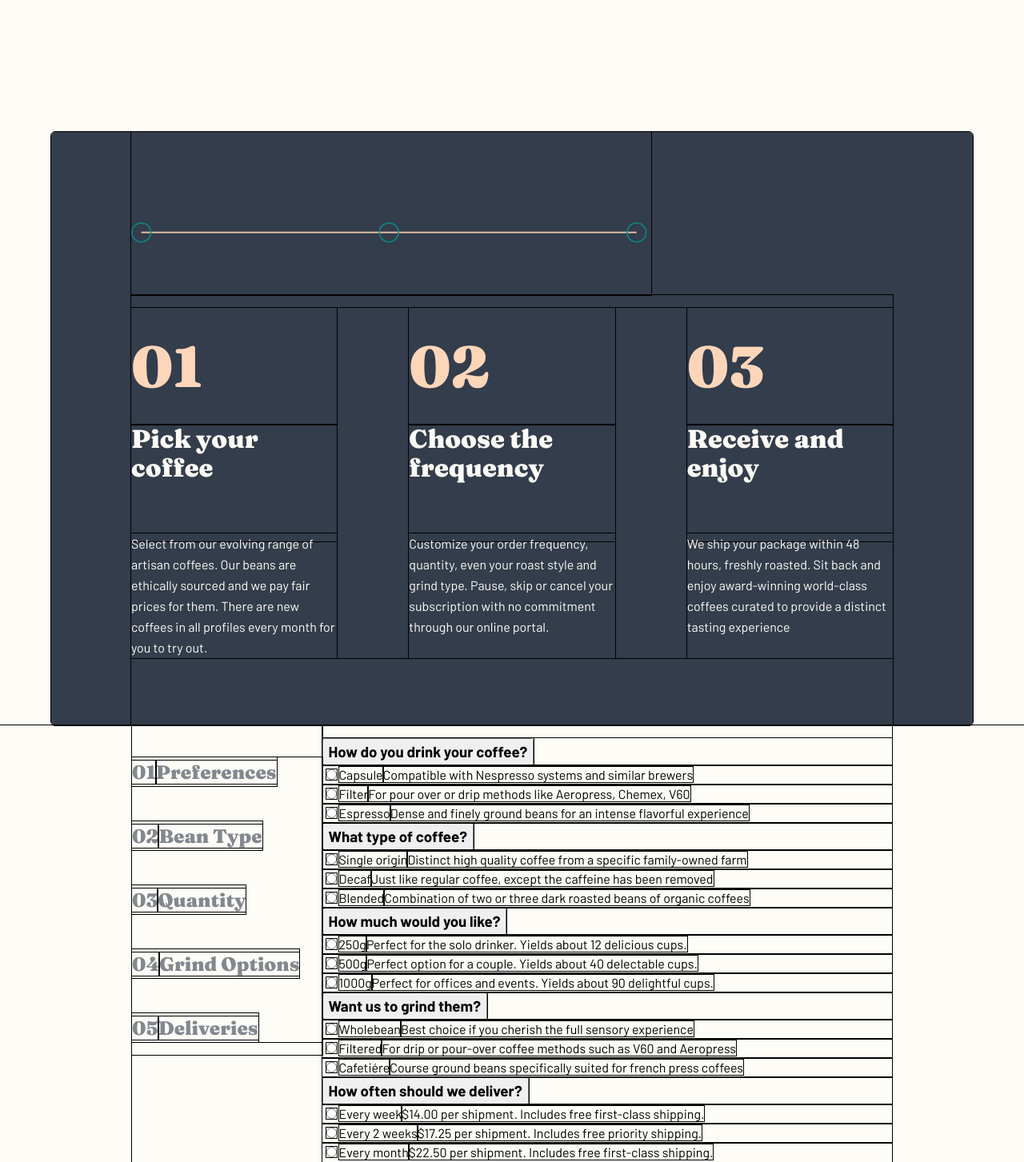
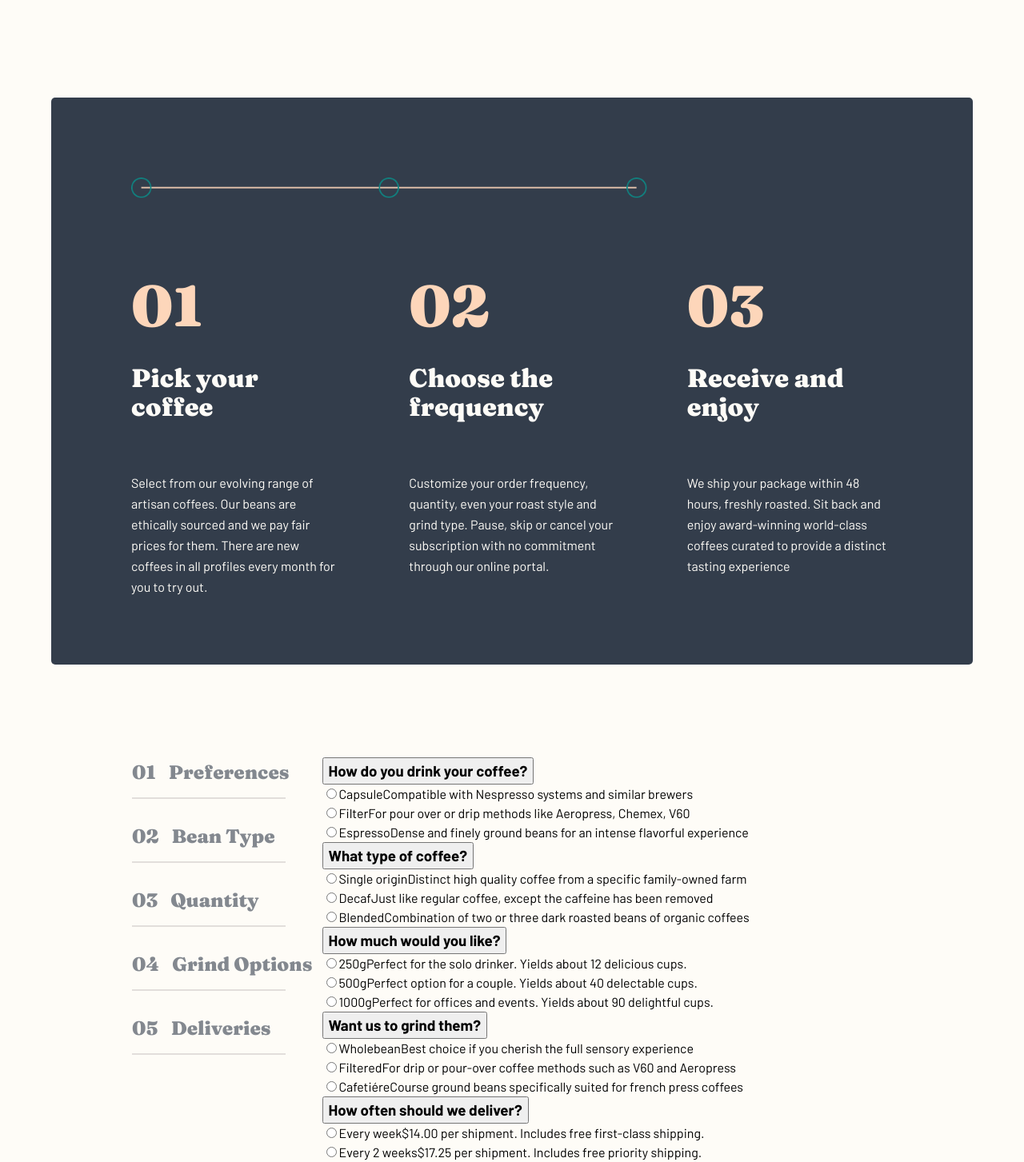
Before and after one commit to tlanettepollard/FEM-CoffeeRoasters-Subscription-Site-TLP, a React (Vite) app: page /subscribe in a window 1280 px wide. Shown: the part 517-1970 px from the top of the page at 80% size. Built offline with nearby package versions, Linux system fonts and the light colour scheme.

Commit message:
Updates: Aside styling
Signed-off-by: T. Lanette <TLPollard4516@gmail.com>

```diff
--- a/src/styles/base/_reset.scss
+++ b/src/styles/base/_reset.scss
@@ -3,7 +3,7 @@
 *::before,
 *::after {
     box-sizing: border-box;
-    outline: 1px solid black;
+    //outline: 1px solid black;
 }
 
 /* Remove default margin */
--- a/src/styles/components/_howWorks.scss
+++ b/src/styles/components/_howWorks.scss
@@ -12,6 +12,7 @@
         margin-top: 12.5rem;
         padding: 0 6.25rem;
         border-radius: .3125rem;
+
         @include bp-lg-tablet {
             width: 100%;
             padding: 6.25rem 2.25rem;
@@ -35,7 +36,7 @@
         .divider {
             width: 53.125rem;
             height: auto;
-            padding-bottom: 5rem;
+            padding-bottom: 3rem;
 
             @include bp-laptop {
                 width: 40.625rem;
@@ -165,19 +166,22 @@
 .main__subscribe {
     .work {
         background-color: $dk-grey-blue;
-        margin-top: 10.5rem;
+        margin-top: 7.8125rem;
+
         .divider {
-            padding-top: 7.0625rem;
-            padding-bottom: 3.75rem;
+            padding-top: 6.25rem;
+            padding-bottom: 2.5rem;
         }
 
         .work__container {
             padding-bottom: 4.25rem;
+
             .works__items {
                 .work__item {
                     &--title {
                         color: $lt-cream;
                     }
+
                     &--summary {
                         color: $lt-cream;
                     }
--- a/src/styles/components/_plan.scss
+++ b/src/styles/components/_plan.scss
@@ -3,6 +3,7 @@
 
 .plan__container {
     padding: 0 10.3125rem;
+    margin-top: 6.25rem;
 
     .plan__section {
         @include flex (row, space-between, start);
@@ -13,18 +14,27 @@
 
             .nav__list {
                 position: relative;
-                margin-top: 2.5rem;
-                @include flex(column, space-between, baseline);
+
+                @include flex(column, space-between, start);
                 min-height: 22.25rem;
+
 
                 .nav__item {
                     position: relative;
                     font-size: $h4-heading-size;
                     font-weight: 900;
 
+                    &:before {
+                        position: absolute;
+                        content: "";
+                        width: 12rem;
+                        height: 0.1rem;
+                        background-color: $lt-grey;
+                        bottom: -1rem;
+                        left: 0;
+                    }
 
                     a {
-                        text-decoration: none;
                         outline: none;
                         font-family: $header-font;
                         color: $grey;
@@ -39,6 +49,11 @@
                         &:focus>.nav__item__text {
                             color: $dk-grey-blue;
                         }
+
+                        .nav__item__number {
+                            color: $grey;
+                            padding-right: 1rem;
+                        }
                     }
                 }
 
```
Also changed, not shown: src/styles/layout/_aside.scss (line endings or trailing spaces).
